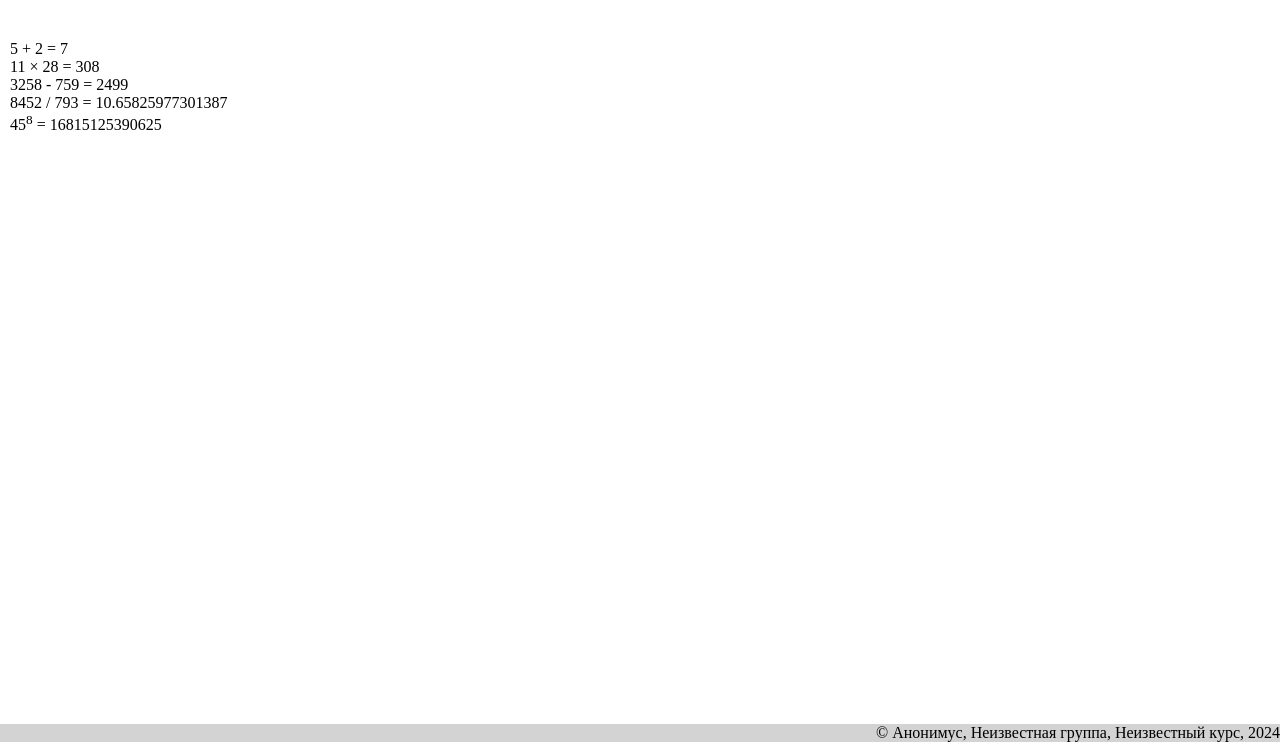
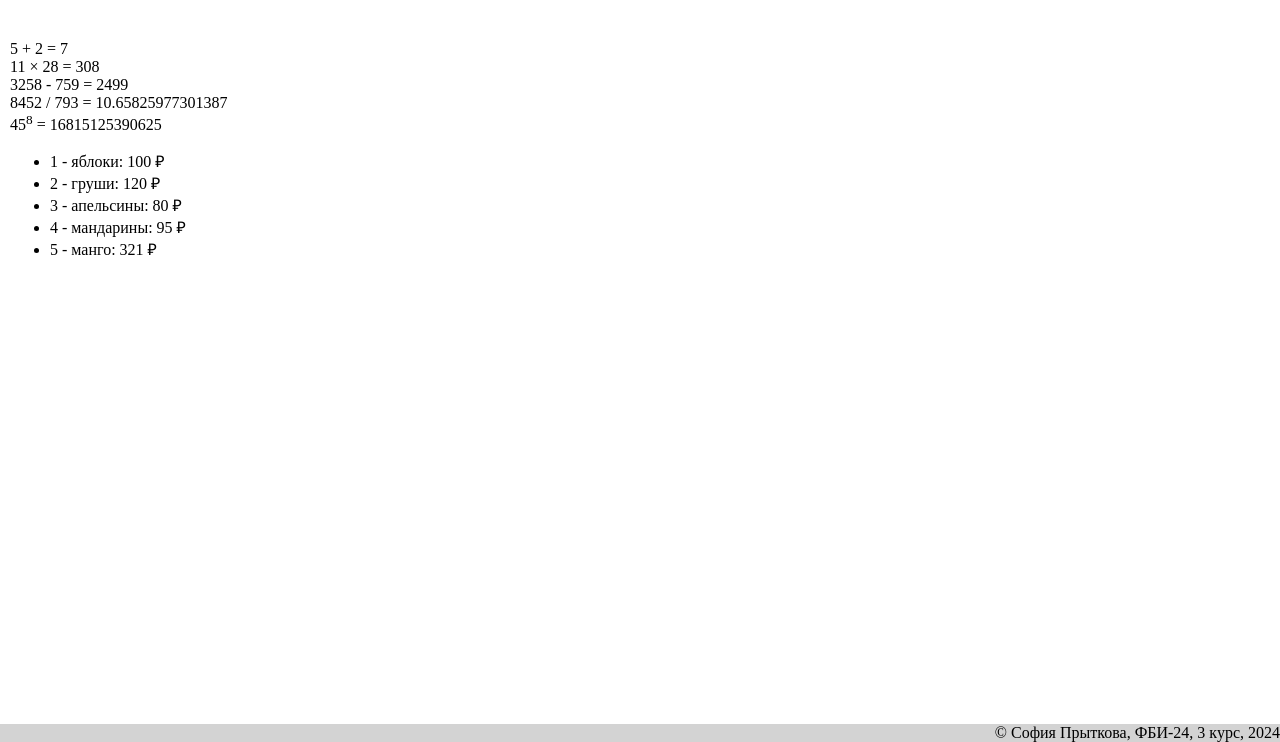
Before and after one commit to pritkusha/web-programming-labs-2, a Flask app: page /lab2/example in a window 1280 px wide. Shown: the part 58-800 px from the top of the page. Run offline with Flask 3, Linux system fonts and the light colour scheme.

Commit message:
Цикл в шаблоне

```diff
--- a/app.py
+++ b/app.py
@@ -194,8 +194,14 @@ def add_flower(name):
 '''
 @app.route('/lab2/example')
 def exampler():
-    name = 'София Прыткова'
-    lab_number = '2'
-    group = 'ФБИ-24'
-    course_number = '3'
-    return render_template('example.html')
+    name,  lab_number, group, course_number = 'София Прыткова', 2, 'ФБИ-24', 3
+    fruits = [
+        {'name': 'яблоки', 'price': 100},
+        {'name': 'груши', 'price': 120},
+        {'name': 'апельсины', 'price': 80},
+        {'name': 'мандарины', 'price': 95},
+        {'name': 'манго', 'price': 321},
+    ]
+    return render_template('example.html',
+                           name=name, lab_number=lab_number, group=group,
+                           course_number=course_number, fruits=fruits)
--- a/templates/example.html
+++ b/templates/example.html
@@ -23,6 +23,11 @@
         3258 - 759 = {{ 3258 - 759 }}<br>
         8452 / 793 = {{ 8452 / 793 }}<br>
         45<sup>8</sup> = {{ 45**8 }}<br>
+        <ul>
+            {% for f in fruits %}
+            <li>{{ loop.index }} - {{ f.name }}: {{ f.price }} &#x20bd;</li>
+            {% endfor %}
+        </ul>
     </main>
 
     <footer>
```
